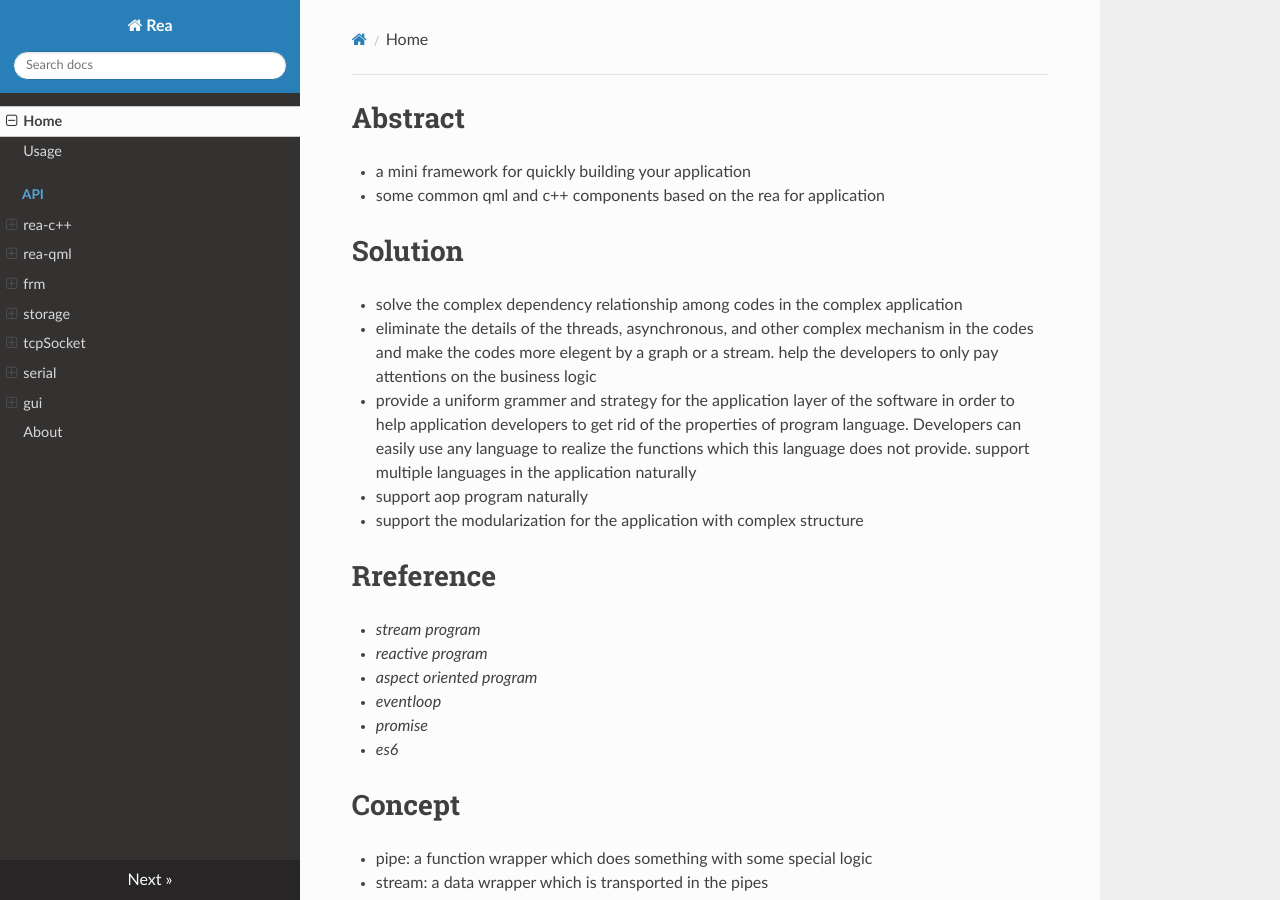
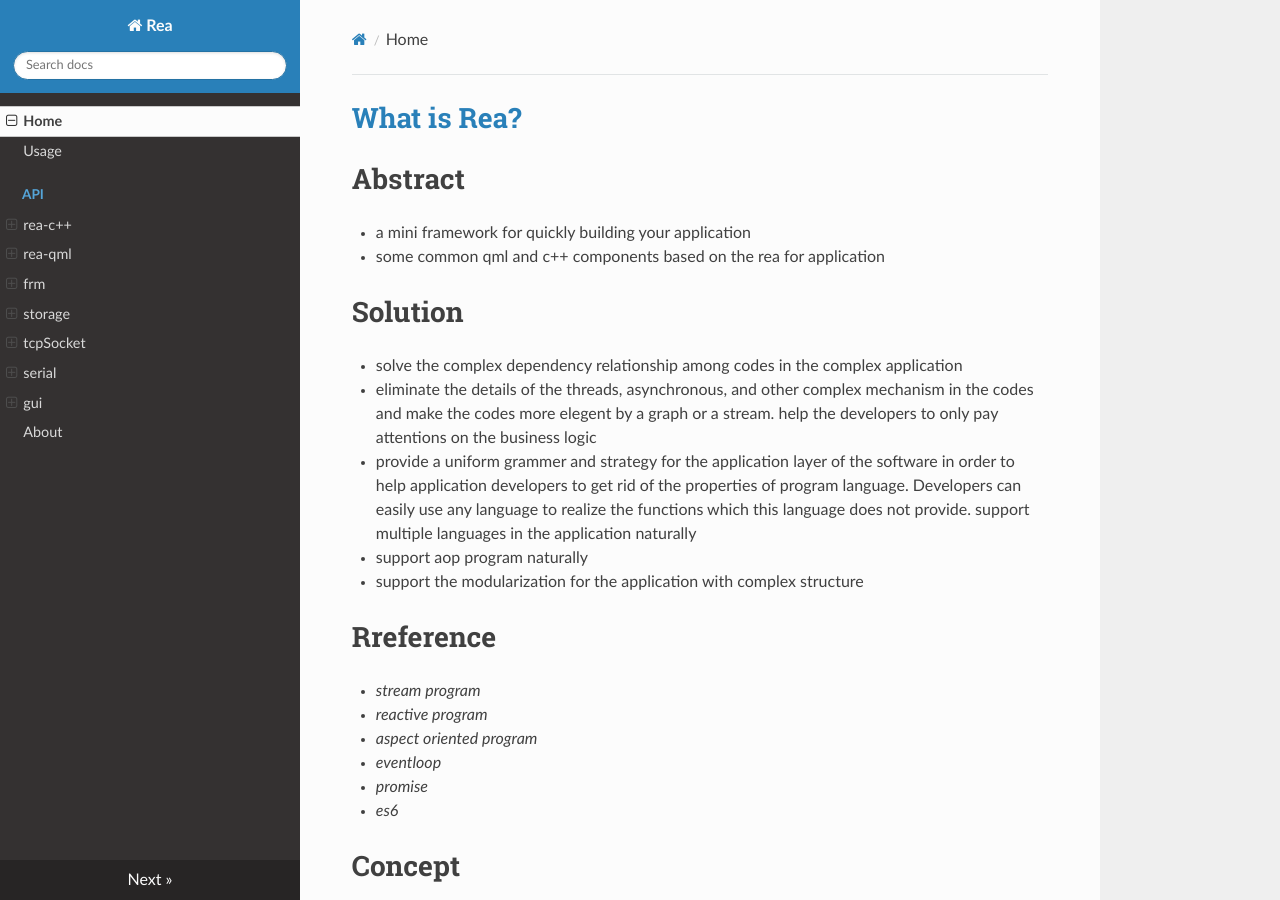
Before and after one commit to robbeykaaso/rea2, an MkDocs documentation site: the page built from docs/index.md, in a window 1280 px wide and 900 px high. Built offline with MkDocs 1.6.1, drawn with Linux system fonts in a browser that asks for light colours; nearby versions of some CDN libraries.

Commit message:
#update: trival

```diff
--- a/docs/index.md
+++ b/docs/index.md
@@ -1,3 +1,5 @@
+# [What is Rea?](https://www.processon.com/view/link/605c497f5653bb2225e9da14)
+
 # Abstract
 * a mini framework for quickly building your application
 * some common qml and c++ components based on the rea for application
```
Also changed, not shown: 1 other file.
